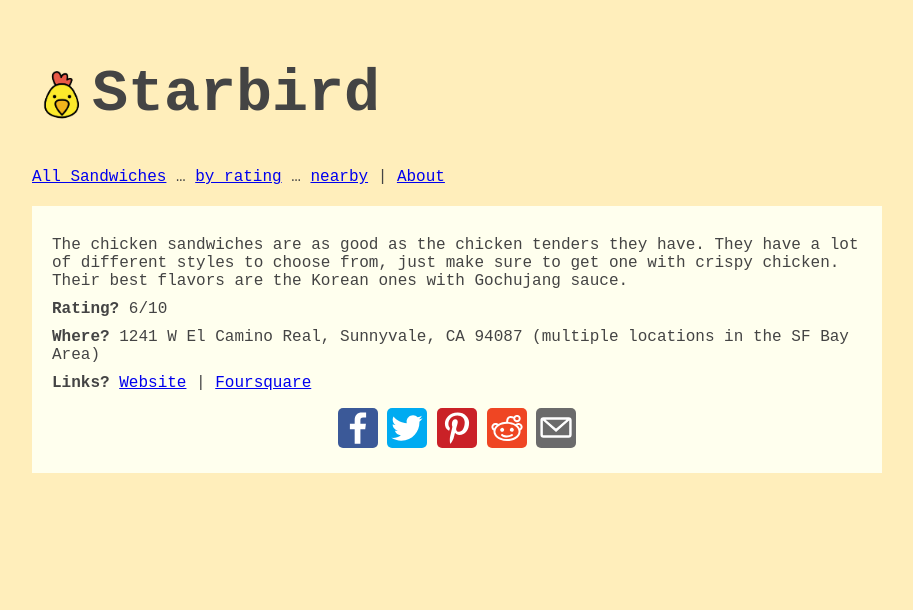
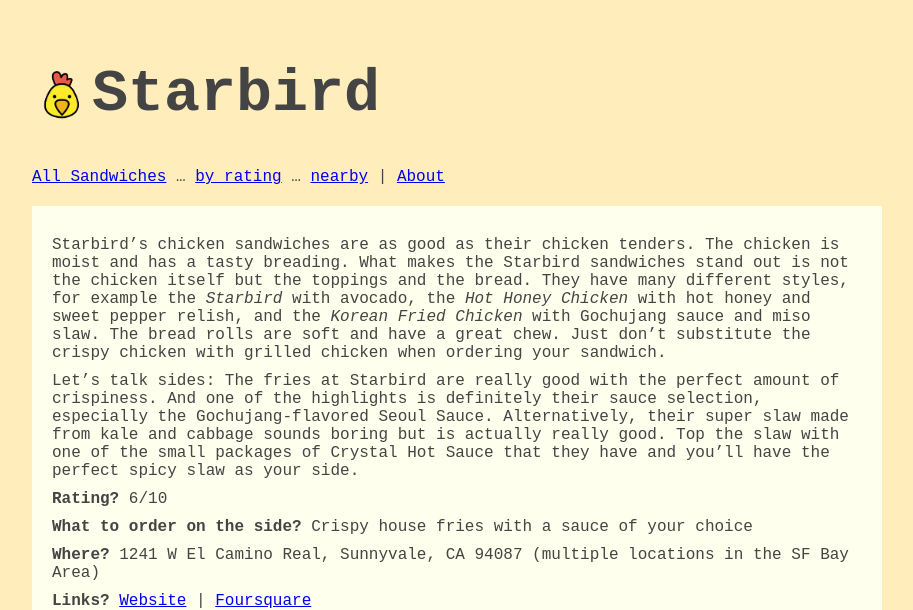
Before and after one commit to stefanthoss/chickenonabun, a Jekyll site: the page built from _posts/2016-06-27-starbird.md, in a window 1280 px wide. Shown: the top 610 px of the page, without its empty margins (183-1096 px from the left). Built offline with Jekyll 4.4.1, drawn with Linux system fonts in a browser that asks for light colours; grey boxes are pictures that could not be loaded.

Commit message:
Better description and image for Starbird (#64)

```diff
--- a/_posts/2016-06-27-starbird.md
+++ b/_posts/2016-06-27-starbird.md
@@ -2,10 +2,20 @@
 title: "Starbird"
 address: "1241 W El Camino Real, Sunnyvale, CA 94087"
 foursquare-link: https://foursquare.com/v/starbird/575352bb498e2967707f955f
+image: /assets/images/medium/starbird.jpg
 multiple-loc: "the SF Bay Area"
 rating: 6
+side-order: "Crispy house fries with a sauce of your choice"
 website: https://www.starbirdchicken.com
 ---
 
-The chicken sandwiches are as good as the chicken tenders they have. They have a lot of different styles to choose from,
-just make sure to get one with crispy chicken. Their best flavors are the Korean ones with Gochujang sauce.
+Starbird's chicken sandwiches are as good as their chicken tenders. The chicken is moist and has a tasty breading. What
+makes the Starbird sandwiches stand out is not the chicken itself but the toppings and the bread. They have many
+different styles, for example the *Starbird* with avocado, the *Hot Honey Chicken* with hot honey and sweet pepper
+relish, and the *Korean Fried Chicken* with Gochujang sauce and miso slaw. The bread rolls are soft and have a great
+chew. Just don't substitute the crispy chicken with grilled chicken when ordering your sandwich.
+
+Let's talk sides: The fries at Starbird are really good with the perfect amount of crispiness. And one of the highlights
+is definitely their sauce selection, especially the Gochujang-flavored Seoul Sauce. Alternatively, their super slaw made
+from kale and cabbage sounds boring but is actually really good. Top the slaw with one of the small packages of Crystal
+Hot Sauce that they have and you'll have the perfect spicy slaw as your side.
```
Also changed, not shown: 1 other file.
